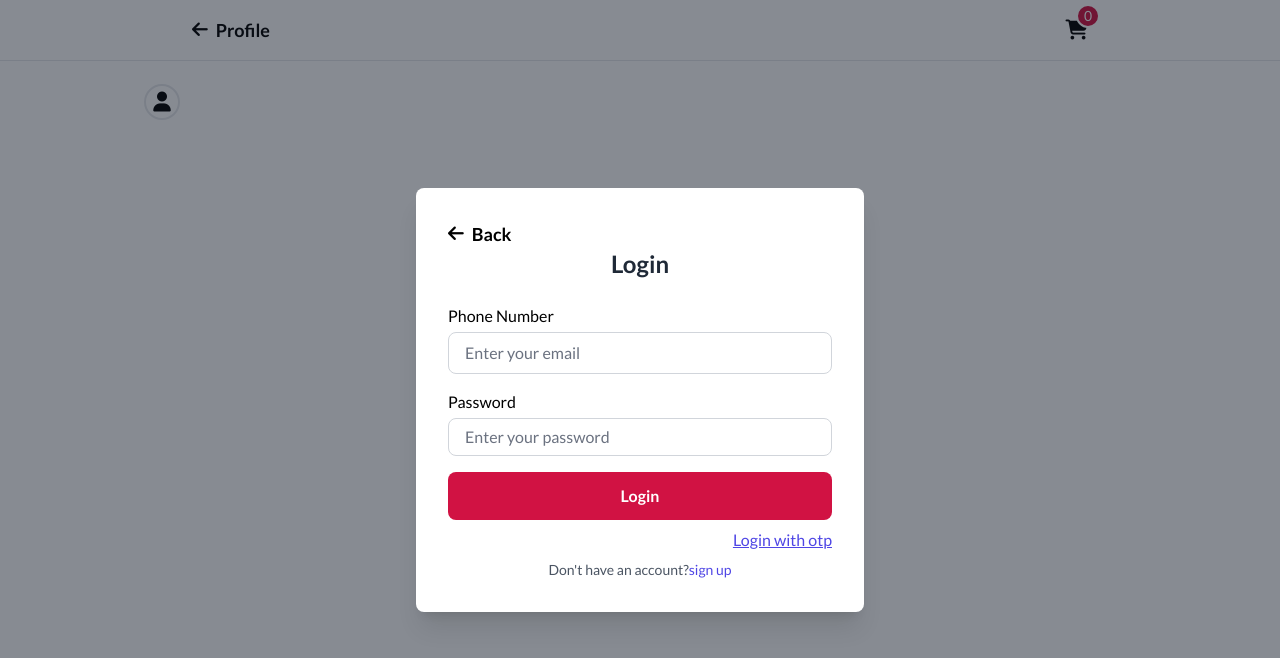
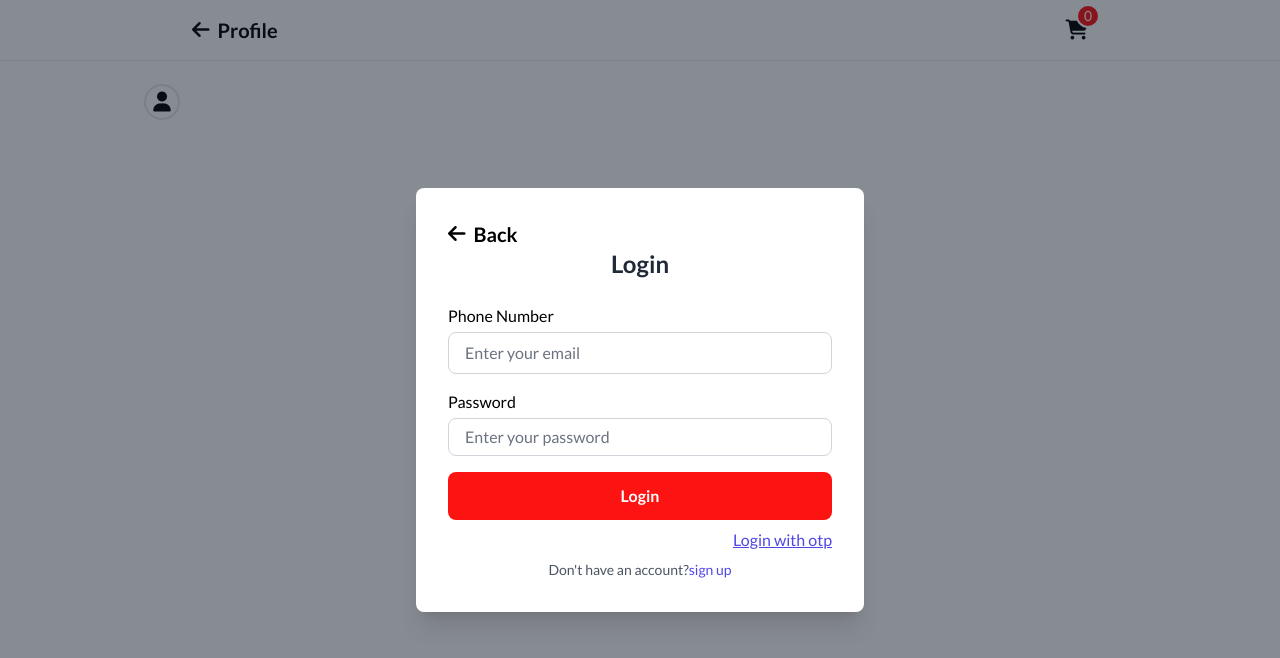
Before and after one commit to mrshabbarkhan/LadhidhFrontend, a React (Vite) app: page /profile in a window 1280 px wide. Shown: the top 658 px of the page. Built offline with nearby package versions, Linux system fonts and the light colour scheme; no server answers.

Commit message:
login and register design

```diff
--- a/src/components/BackButton.jsx
+++ b/src/components/BackButton.jsx
@@ -4,7 +4,7 @@
   const navigate = useNavigate();
   return (
     <button
-      className="font-semibold text-lg sticky top-10 z-10 flex items-center gap-2"
+      className="font-semibold text-xl sticky top-10 z-10 flex items-center gap-2"
       onClick={() => navigate(-1)}
     >
       <i className="fa-solid fa-arrow-left"></i>
--- a/src/components/Navs/InnerNavbar.jsx
+++ b/src/components/Navs/InnerNavbar.jsx
@@ -27,13 +27,13 @@
 
   return (
     <nav
-      className={`flex justify-between w-full py-4 px-2 pr-4 md:px-24 lg:px-48 fixed left-0 top-0 z-30 ${
+      className={` flex justify-between w-full py-4 px-2 pr-4 md:px-24 lg:px-48 fixed left-0 top-0 z-30 ${
         pathName5 ? "" : "opacity-100 bg-white border-b"
       }`}
     >
       {pathName5 ? (
         <div className="flex justify-between items-center w-full">
-          <div className="font-bold w-fit border-2 bg-black/30  text-center py-1 px-1.5 rounded-full text-white border-none flex justify-between">
+          <div className="font-bold w-fit  bg-black/30  text-center py-1 px-1.5 rounded-full text-white border-none flex justify-between">
             <BackButton>{children}</BackButton>
           </div>
           <i
--- a/src/components/Navs/Navbar.jsx
+++ b/src/components/Navs/Navbar.jsx
@@ -15,8 +15,8 @@
         <div className="absolute top-0 right-0 w-full pt-2 sm:pt-4 px-2 md:px-24 lg:px-36">
           <div className="flex items-center gap-10">
             <h1 className="font-bold text-3xl">
-              <span className="text-red-600">L</span>adh
-              <span className="text-red-600">i</span>dh
+              <span className="text-primary">L</span>adh
+              <span className="text-primary">i</span>dh
             </h1>
             {/* <img className="w-16" src={logoImage} alt="" /> */}
             <div className="ml-2 flex items-center justify-between w-full">
--- a/src/features/Category/Categories.jsx
+++ b/src/features/Category/Categories.jsx
@@ -12,7 +12,7 @@
 
   return (
     <div
-      className=""
+      className="cursor-pointer"
       onClick={() => navigate(`${redirect}`)}
     >
     <img
--- a/src/features/auth/LoginForm.jsx
+++ b/src/features/auth/LoginForm.jsx
@@ -82,11 +82,12 @@
 
           {/* Submit Button */}
           <button
-            type="submit"
+              type="submit"
+              style={{ cursor : isPending ? "not-allowed" : "pointer"}}
             disabled={isPending}
             className="w-full py-3 bg-primary text-white rounded-lg hover:bg-primary-dark transition duration-300 font-semibold"
           >
-            Login
+            {isPending ? "Submiting..." : "Login"}
           </button>
         </form>
       )}
--- a/src/features/auth/RegisterForm.jsx
+++ b/src/features/auth/RegisterForm.jsx
@@ -42,7 +42,7 @@
       <form onSubmit={handleVerify}>
         <div className="mb-4">
           <label
-            className="block text-sm font-medium text-gray-700 mb-1"
+            className="block text-md font-medium 0  hover:under mb-1"
             htmlFor="name"
           >
             Name
@@ -61,7 +61,7 @@
 
         <div className="mb-4">
           <label
-            className="block text-sm font-medium text-gray-700 mb-1"
+            className="block text-md font-medium 0  hover:under mb-1"
             htmlFor="number"
           >
             Contact
@@ -80,7 +80,7 @@
 
         <div className="mb-4">
           <label
-            className="block text-sm font-medium text-gray-700 mb-1"
+            className="block text-md font-medium 0  hover:under mb-1"
             htmlFor="email"
           >
             Enter your email here
@@ -97,28 +97,9 @@
           />
         </div>
 
-        {/* <div className="mb-4">
-          <label
-            className="block text-sm font-medium text-gray-700 mb-1"
-            htmlFor="Addres"
-          >
-            Address
-          </label>
-          <input
-            id="Addres"
-            type="text"
-            value={formData.Addres}
-            onChange={handleChange}
-            placeholder="Geeta Bhawan, Indore"
-            className="w-full px-4 py-1.5 border border-gray-300 rounded-lg text-gray-700 focus:ring-2 focus:ring-indigo-500 focus:border-indigo-500"
-            required
-            autoComplete="off"
-          />
-        </div> */}
-
         <div className="mb-4">
           <label
-            className="block text-sm font-medium text-gray-700 mb-1"
+            className="block text-md font-medium 0  hover:under mb-1"
             htmlFor="password"
           >
             Password
@@ -137,16 +118,17 @@
 
         <button
           type="submit"
+          style={{ cursor: isPending ? "not-allowed" : "pointer" }}
           disabled={isPending}
           className="w-full py-3 bg-primary text-white rounded-lg hover:bg-primary-dark transition duration-300 font-semibold"
         >
-          Register
+          {isPending ? "Submiting..." : "Register"}
         </button>
       </form>
 
       <p
         onClick={() => setRegister(false)}
-        className="mt-6 text-center text-sm text-gray-600 hover:underline"
+        className="mt-6 text-center text-md text-gray-600  hover:underline"
       >
         Already have an account?
         <button
--- a/src/index.css
+++ b/src/index.css
@@ -63,7 +63,7 @@
 }
 
 .glassmorphism {
-  /* background: rgba(255, 255, 255, 0.25); */
+  background: rgba(255, 255, 255, 0.25);
   backdrop-filter: blur(4px);
   -webkit-backdrop-filter: blur(4px);
   border-radius: 10px;
--- a/tailwind.config.js
+++ b/tailwind.config.js
@@ -9,9 +9,10 @@
       },
       colors: {
         primary: {
-          DEFAULT: "#D11243",
+          // DEFAULT: "#D11243",
+          DEFAULT: "#FE1313",
           light: "#FF7F7F",
-          dark: "#990000",
+          dark: "#C10F0f",
         },
       },
     },
```
